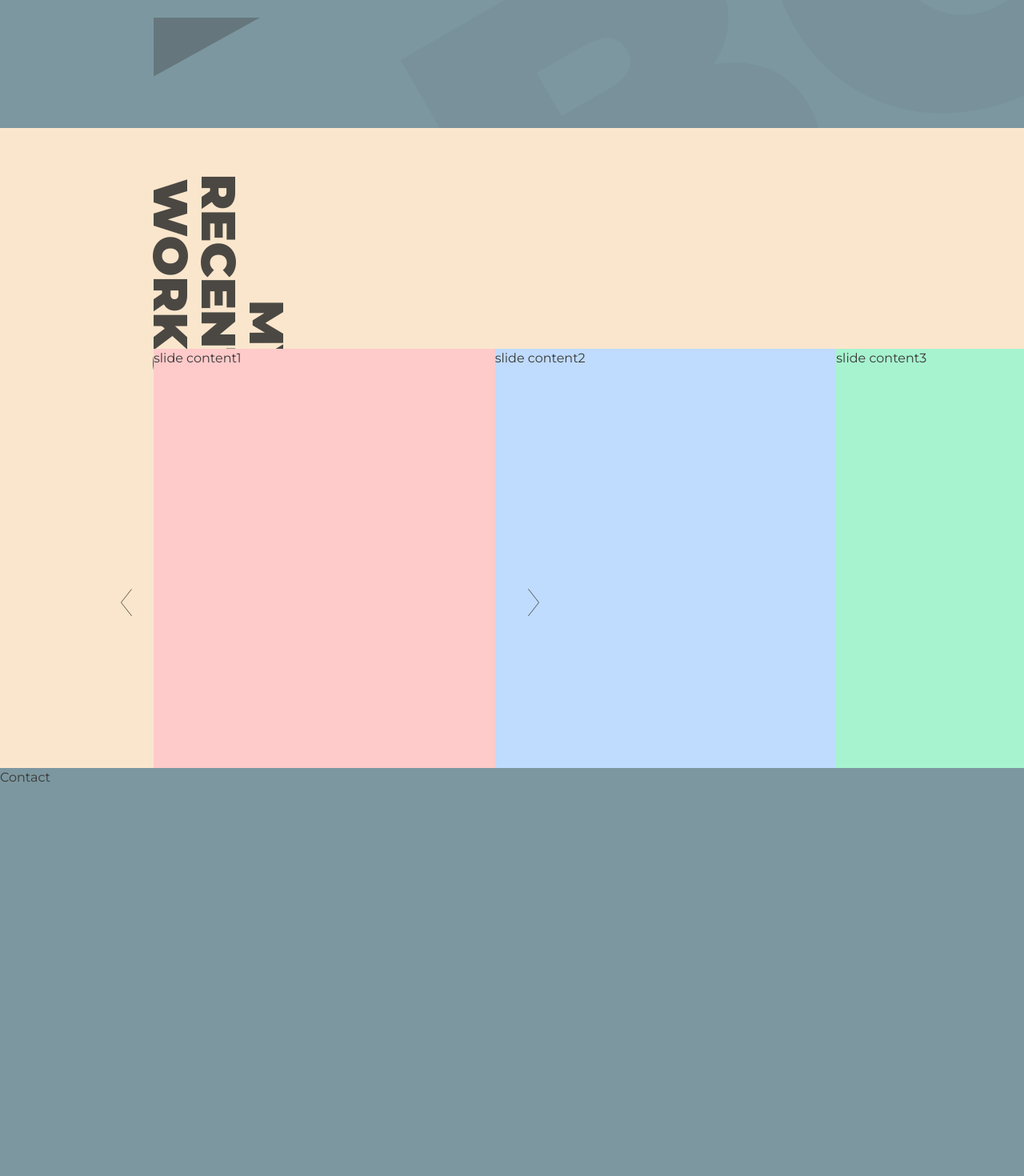
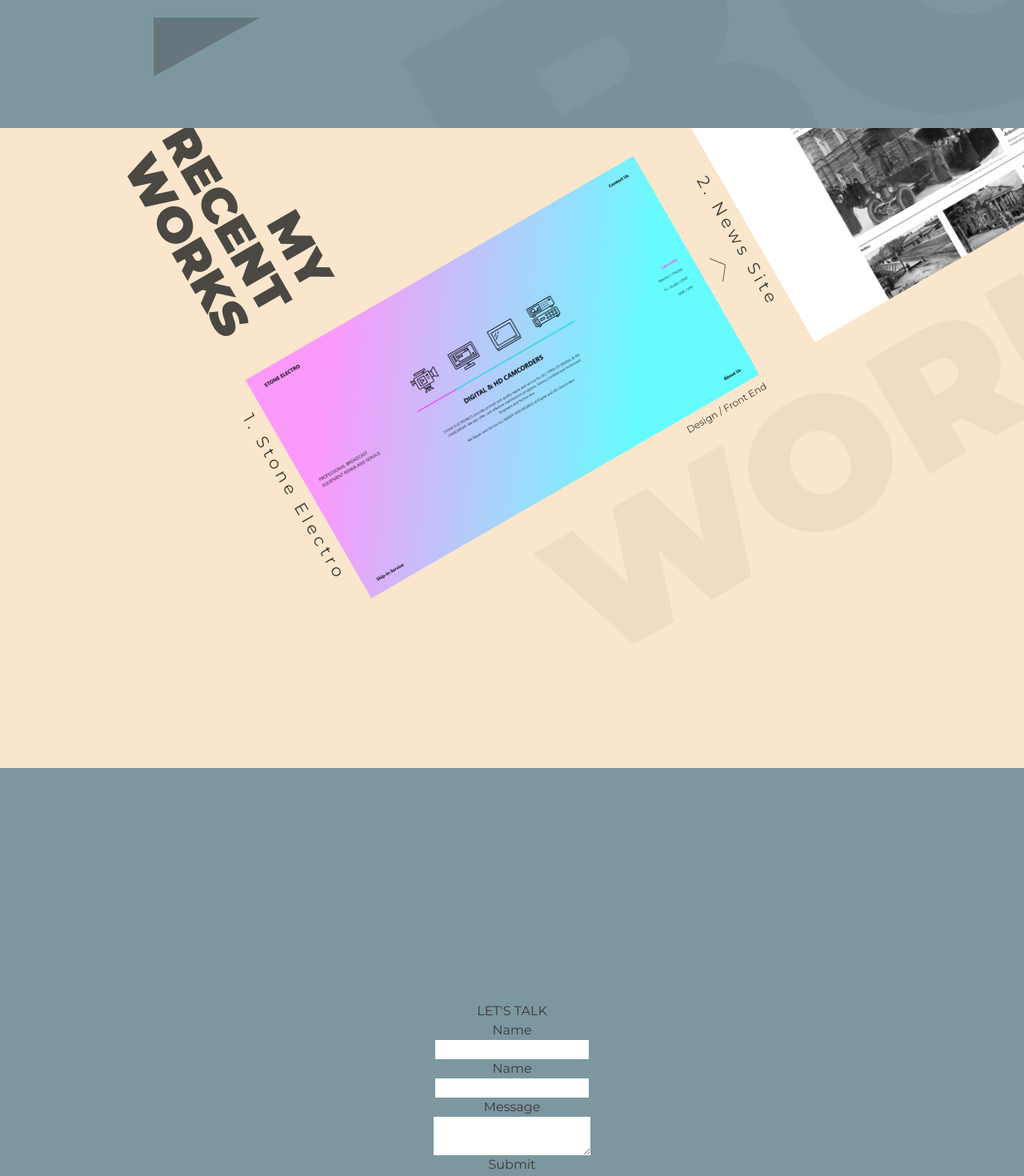
Before and after one commit to gitty-git/portfolio, a Vue app: page / in a window 1280 px wide. Shown: the part 1440-2910 px from the top of the page at 80% size. Built offline with nearby package versions, Linux system fonts and the light colour scheme.

Commit message:
+works page

```diff
--- a/src/components/Contact.vue
+++ b/src/components/Contact.vue
@@ -1,5 +1,12 @@
 <template>
-    <div id="contact" class="h-screen bg-blueGray">
-        Contact
+    <div id="contact" class="h-screen bg-blueGray flex justify-center items-center flex-col">
+        <h1>LET'S TALK</h1>
+        <label for="name">Name</label>
+        <input type="text" name="name">
+        <label for="email">Name</label>
+        <input type="email" name="email">
+        <label for="message">Message</label>
+        <textarea name="message"></textarea>
+        <button>Submit</button>
     </div>
 </template>
--- a/src/components/Works.vue
+++ b/src/components/Works.vue
@@ -1,31 +1,54 @@
 <template>
     <div id="works" class="h-screen block bg-antiqueWhite overflow-hidden relative">
-        <div class="left-15 mt-24 absolute w-full">
+        <div class="bottom-1/3 bg-font-size opacity-5 font-black absolute left-1/2 transform -rotate-30">WORKS</div>
+        <div class="left-10m -top-64 absolute w-full transform -rotate-30">
+
             <div class="text-6xl -mx-12 font-black uppercase opacity-90 max-w-max transform rotate-90">
                 <h1 class="text-right">My </h1>
                 <h1 class="text-right">recent </h1>
                 <h1 class="text-right">works</h1>
             </div>
+            <div ref="slides" class="mt-24 w-full absolute left-0 duration-500">
+                <div class="w-1/2 absolute" v-for="work, id in works" :key="work">
+                    <div class="relative">
+                        <button @click="handleLeftBtn(work)" v-show="work.active && work.id !== 0" class="-left-16 z-10 cursor-pointer top-1/2 absolute transform rotate-180"><ArrowR /></button>
+                        <h1 class="rotateH1">{{id + 1}}. {{work.title}}</h1>
+                        <img class="pr-20" :src="require(`@/assets/${work.img}`)" alt="">
+                        <p class="absolute text-right w-full pr-20 text-xs mt-2">{{work.tags}}</p>
+                        <button @click="handleRightBtn(work)" v-show="work.active && work.id !== works.length - 1" class="right-12 z-10 cursor-pointer top-1/2 absolute"><ArrowR /></button>
+                    </div>
+                </div>
+            </div>
 
-            <div ref="slider" class="relative height-600 w-1/3">
-                <button @click.prevent="handleLeftBtn" class="z-20 absolute top-1/2 transform translate-x-1/2 cursor-pointer -left-12">
+
+            <!-- <div ref="slider" class="relative w-1/2 mt-24">
+                <button @click.prevent="handleLeftBtn" class="z-20 absolute top-1/2 transform translate-x-1/2 cursor-pointer -ml-2 -left-16">
                     <ArrowR class="transform rotate-180"/>
                 </button>
-                <div ref="track" class="relative h-full">
-                    <div class="active slide absolute top-0 bottom-0 w-full">
-                        <div class="bg-red-200 w-full h-full">slide content1</div>
+                <div ref="track" class="relative h-auto duration-200 w-full">
+                    <div class="active slide top-0 h-auto bottom-0 w-full">
+                        <div class="pr-10vw w-full h-auto">
+                            <h1 class="rotateH1">1. Stone Electro</h1>
+                            <img class="shadow-md w-full h-auto" src="../assets/stone-electro/stone-electro.png" alt="">
+                        </div>
                     </div>
                     <div class="slide absolute top-0 bottom-0 w-full">
-                        <div class="bg-blue-200 w-full h-full">slide content2</div>
+                        <div class="pr-10vw w-full">
+                            <h1 class="rotateH1">2. News Site</h1>
+                            <img class="shadow-md w-full" src="../assets/news-site/news-site.png" alt="">
+                        </div>
                     </div>
                     <div class="slide absolute top-0 bottom-0 w-full">
-                        <div class="bg-green-200 w-full h-full">slide content3</div>
+                        <div class="pr-10vw w-full">
+                            <h1 class="rotateH1">1. Portfolio</h1>
+                            <img class="shadow-md w-full" src="../assets/portfolio/portfolio.png" alt="">
+                        </div>
                     </div>
                 </div>
-                <button @click.prevent="handleRightBtn" class="z-20 absolute top-1/2 transform translate-x-1/2 cursor-pointer -right-12">
+                <button @click.prevent="handleRightBtn" class="z-20 absolute top-1/2 transform translate-x-1/2 cursor-pointer right-0">
                     <ArrowR/>
                 </button>
-            </div>
+            </div> -->
             <!-- <div class="relative w-full" ref="worksWrapper">
             <div class="flex absolute" ref="works">
                 <div class="relative mt-24 w-64 mr-12" ref="workItem">
@@ -61,62 +84,84 @@
 </template>
 <script>
 import ArrowR from './icons/ArrowR.vue'
-import {onMounted, ref} from 'vue'
+import {computed, onMounted, onUnmounted, ref, watchEffect} from 'vue'
 
 export default {
     components: {ArrowR},
     setup() {
-        const slider = ref(null)
-        const track = ref(null)
+        const works = ref([
+            {id: 0, active: true, img: 'stone-electro/stone-electro.png', title: 'Stone Electro', tags: 'Design / Front End'},
+            {id: 1, active: false, img: 'news-site/news-site.png', title: 'News Site', tags: 'Design / Full Stack'},
+            {id: 2, active: false, img: 'portfolio/portfolio.png', title: 'Portfolio', tags: 'Design / Full Stack'},
+        ])
         const slides = ref(null)
-        const slideWidth = ref(null)
+        const slideWidth = ref(0)
 
-        const arrangeSlides = (slide, index) => {
-            slide.style.left = slideWidth.value * index + 'px'
+        const handleRightBtn = (work) => {
+            // console.log(work.id)
+            if  (works.value[work.id + 1]) {
+                works.value.map(work => work.active = false)
+                works.value[work.id + 1].active = true
+                slides.value.style.left = slides.value.offsetLeft - slideWidth.value + 'px'
+                // slides.value.style.transform = `translateX(-${slideWidth.value}px)`
+            }
+
+            // slides.value.style.transform = `translateX(-${slideWidth.value}px)`
         }
 
-        const translateToSlide = (track, currentSlide, targetSlide) => {
-            track.value.style.transform = `translateX(-${targetSlide.style.left})`
-            currentSlide.classList.remove('active')
-            targetSlide.classList.add('active')
-        }
-
-        const handleRightBtn = () => {
-            const currentSlide = track.value.querySelector('.active')
-            const nextSlide = currentSlide.nextElementSibling
-            translateToSlide(track, currentSlide, nextSlide)
-        }
-
-        const handleLeftBtn = () => {
-            const currentSlide = track.value.querySelector('.active')
-            const nextSlide = currentSlide.previousElementSibling
-            translateToSlide(track, currentSlide, nextSlide)
+        const handleLeftBtn = (work) => {
+            if (works.value[work.id - 1]) {
+                works.value.map(work => work.active = false)
+                slides.value.style.left = slides.value.offsetLeft + slideWidth.value + 'px'
+                works.value[work.id - 1].active = true
+            }
         }
 
         onMounted(() => {
-            slides.value = [...track.value.children]
-            slideWidth.value = slides.value[0].getBoundingClientRect().width
-            slides.value.forEach(arrangeSlides)
-            console.log(slideWidth.value);
+            slideWidth.value = slides.value.children[0].offsetWidth
+            const slidesChildren = [...slides.value.children]
+
+            slidesChildren.forEach((slide, index) => {
+                slide.style.left = slideWidth.value * index + 'px'
+            })
+            // setSlidesWidth()
+            // window.addEventListener('resize', e => {
+            //     setSlidesWidth()
+            //     translateToSlide(track, track.value.children[0], track.value.children[0])
+            // })
         })
 
-        return {slider, track,  slides, handleRightBtn, handleLeftBtn}
+        onUnmounted(() => {
+
+        })
+
+        return {works, slides, handleRightBtn, handleLeftBtn}
     }
 }
 </script>
 
 <style scope>
+.bg-font-size{
+    font-size: 18vw;
+}
+.left-10m {
+    left: 10%;
+}
 .rotateH1 {
     letter-spacing: 5px;
     transform-origin:0 50%;
     transform: rotate(90deg) translate(-50%, 50%);
     position:absolute;
+    left: -4px;
     top:0;
     bottom:0;
     margin:auto;
     font-size: 1.3em;
 }
-.height-600 {
+.h-600 {
     height: 600px;
 }
+.-right-6vw {
+    right: 0px;
+}
 </style>
```
Also changed, not shown: src/assets/news-site/news-site.png (added), src/assets/portfolio/portfolio.png (added).
